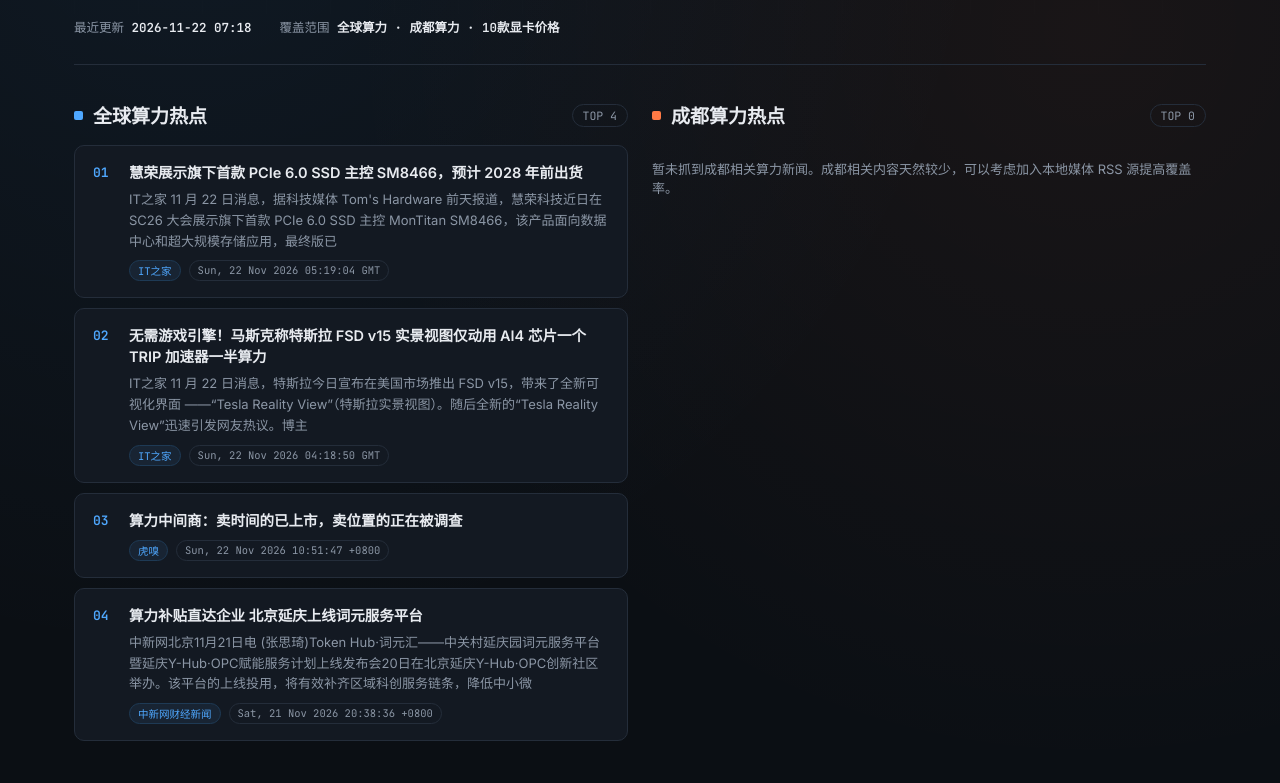
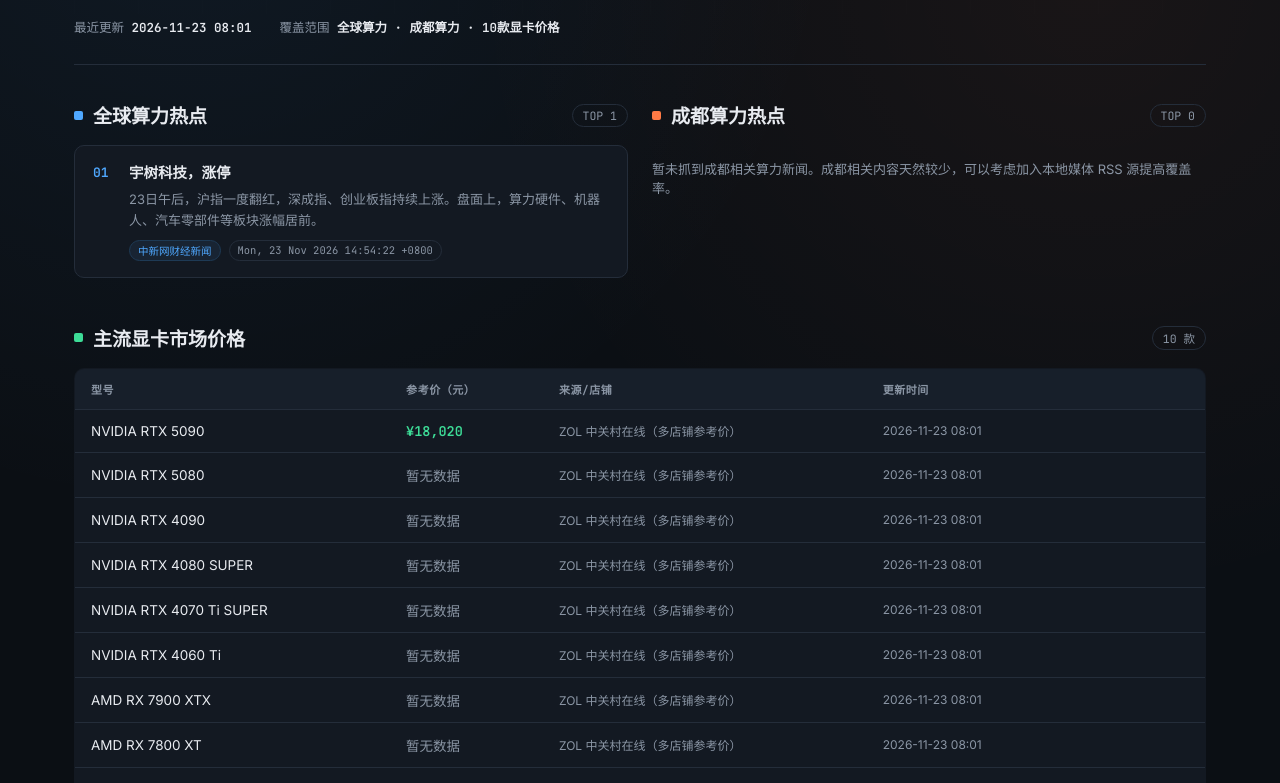
Before and after one commit to adamha2026/GPU-Watch, a plain HTML site: page docs/index.html in a window 1280 px wide. Shown: the part 138-921 px from the top of the page. Drawn offline with Linux system fonts and the light colour scheme.

Commit message:
自动更新: 2026-11-23 08:01

```diff
--- a/docs/index.html
+++ b/docs/index.html
@@ -75,37 +75,19 @@
     <div class="eyebrow"><span class="pulse"></span>GitHub Actions 每日自动更新</div>
     <h1>算力观察 <span class="sub">Global Compute × 成都算力 × 显卡价格</span></h1>
     <div class="meta-row">
-      <div class="meta-item">最近更新 <b>2026-11-22 07:18</b></div>
+      <div class="meta-item">最近更新 <b>2026-11-23 08:01</b></div>
       <div class="meta-item">覆盖范围 <b>全球算力 · 成都算力 · 10款显卡价格</b></div>
     </div>
   </header>
 
   <div class="columns">
     <section class="global">
-      <div class="col-head"><span class="dot"></span><h2>全球算力热点</h2><span class="count">TOP 4</span></div>
+      <div class="col-head"><span class="dot"></span><h2>全球算力热点</h2><span class="count">TOP 1</span></div>
 
       <div class="card"><div class="rank">01</div><div class="card-body">
-        <h3><a href="https://www.ithome.com/1/030/567.htm" style="color:inherit; text-decoration:none;" target="_blank">慧荣展示旗下首款 PCIe 6.0 SSD 主控 SM8466，预计 2028 年前出货</a></h3>
-        <p>IT之家 11 月 22 日消息，据科技媒体 Tom's Hardware 前天报道，慧荣科技近日在 SC26 大会展示旗下首款 PCIe 6.0 SSD 主控 MonTitan SM8466，该产品面向数据中心和超大规模存储应用，最终版已</p>
-        <div class="tags"><span class="tag src">IT之家</span><span class="tag">Sun, 22 Nov 2026 05:19:04 GMT</span></div>
-      </div></div>
-
-      <div class="card"><div class="rank">02</div><div class="card-body">
-        <h3><a href="https://www.ithome.com/1/030/563.htm" style="color:inherit; text-decoration:none;" target="_blank">无需游戏引擎！马斯克称特斯拉 FSD v15 实景视图仅动用 AI4 芯片一个 TRIP 加速器一半算力</a></h3>
-        <p>IT之家 11 月 22 日消息，特斯拉今日宣布在美国市场推出 FSD v15，带来了全新可视化界面 ——“Tesla Reality View”（特斯拉实景视图）。随后全新的“Tesla Reality View”迅速引发网友热议。博主 </p>
-        <div class="tags"><span class="tag src">IT之家</span><span class="tag">Sun, 22 Nov 2026 04:18:50 GMT</span></div>
-      </div></div>
-
-      <div class="card"><div class="rank">03</div><div class="card-body">
-        <h3><a href="https://www.huxiu.com/article/4907449.html?f=rss" style="color:inherit; text-decoration:none;" target="_blank">算力中间商：卖时间的已上市，卖位置的正在被调查</a></h3>
-        <p></p>
-        <div class="tags"><span class="tag src">虎嗅</span><span class="tag">Sun, 22 Nov 2026 10:51:47 +0800</span></div>
-      </div></div>
-
-      <div class="card"><div class="rank">04</div><div class="card-body">
-        <h3><a href="https://www.chinanews.com.cn/cj/2026/11-21/10735881.shtml" style="color:inherit; text-decoration:none;" target="_blank">算力补贴直达企业 北京延庆上线词元服务平台</a></h3>
-        <p>中新网北京11月21日电 (张思琦)Token Hub·词元汇——中关村延庆园词元服务平台暨延庆Y-Hub·OPC赋能服务计划上线发布会20日在北京延庆Y-Hub·OPC创新社区举办。该平台的上线投用，将有效补齐区域科创服务链条，降低中小微</p>
-        <div class="tags"><span class="tag src">中新网财经新闻</span><span class="tag">Sat, 21 Nov 2026 20:38:36 +0800</span></div>
+        <h3><a href="https://www.chinanews.com.cn/cj/2026/11-23/10736429.shtml" style="color:inherit; text-decoration:none;" target="_blank">宇树科技，涨停</a></h3>
+        <p>23日午后，沪指一度翻红，深成指、创业板指持续上涨。盘面上，算力硬件、机器人、汽车零部件等板块涨幅居前。</p>
+        <div class="tags"><span class="tag src">中新网财经新闻</span><span class="tag">Mon, 23 Nov 2026 14:54:22 +0800</span></div>
       </div></div>
 
     </section>
@@ -130,7 +112,7 @@
           <td class="price">¥18,020</td>
 
           <td class="shop">ZOL 中关村在线（多店铺参考价）</td>
-          <td class="shop">2026-11-22 07:18</td>
+          <td class="shop">2026-11-23 08:01</td>
         </tr>
 
         <tr>
@@ -139,7 +121,7 @@
           <td class="price na">暂无数据</td>
 
           <td class="shop">ZOL 中关村在线（多店铺参考价）</td>
-          <td class="shop">2026-11-22 07:18</td>
+          <td class="shop">2026-11-23 08:01</td>
         </tr>
 
         <tr>
@@ -148,7 +130,7 @@
           <td class="price na">暂无数据</td>
 
           <td class="shop">ZOL 中关村在线（多店铺参考价）</td>
-          <td class="shop">2026-11-22 07:18</td>
+          <td class="shop">2026-11-23 08:01</td>
         </tr>
 
         <tr>
@@ -157,7 +139,7 @@
           <td class="price na">暂无数据</td>
 
           <td class="shop">ZOL 中关村在线（多店铺参考价）</td>
-          <td class="shop">2026-11-22 07:18</td>
+          <td class="shop">2026-11-23 08:01</td>
         </tr>
 
         <tr>
@@ -166,7 +148,7 @@
           <td class="price na">暂无数据</td>
 
           <td class="shop">ZOL 中关村在线（多店铺参考价）</td>
-          <td class="shop">2026-11-22 07:18</td>
+          <td class="shop">2026-11-23 08:01</td>
         </tr>
 
         <tr>
@@ -175,7 +157,7 @@
           <td class="price na">暂无数据</td>
 
           <td class="shop">ZOL 中关村在线（多店铺参考价）</td>
-          <td class="shop">2026-11-22 07:18</td>
+          <td class="shop">2026-11-23 08:01</td>
         </tr>
 
         <tr>
@@ -184,7 +166,7 @@
           <td class="price na">暂无数据</td>
 
           <td class="shop">ZOL 中关村在线（多店铺参考价）</td>
-          <td class="shop">2026-11-22 07:18</td>
+          <td class="shop">2026-11-23 08:01</td>
         </tr>
 
         <tr>
@@ -193,7 +175,7 @@
           <td class="price na">暂无数据</td>
 
           <td class="shop">ZOL 中关村在线（多店铺参考价）</td>
-          <td class="shop">2026-11-22 07:18</td>
+          <td class="shop">2026-11-23 08:01</td>
         </tr>
 
         <tr>
@@ -211,7 +193,7 @@
           <td class="price">¥1,274</td>
 
           <td class="shop">ZOL 中关村在线（多店铺参考价）</td>
-          <td class="shop">2026-11-22 07:18</td>
+          <td class="shop">2026-11-23 08:01</td>
         </tr>
 
       </tbody>
```
Also changed, not shown: data/gpu_prices.json (+9 -9 lines), data/news_global.json (+4 -25 lines).
